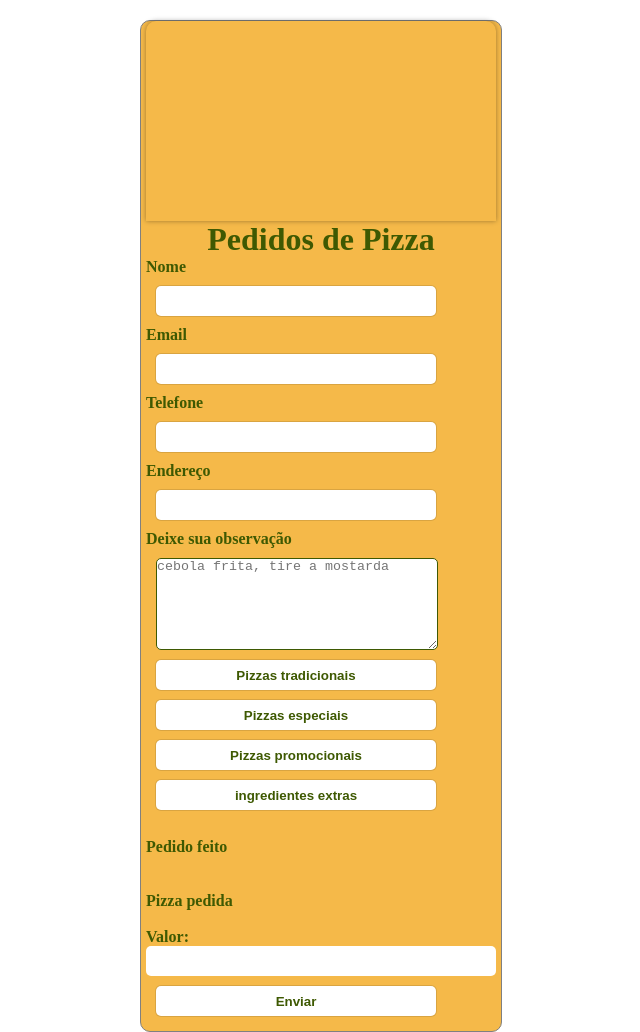
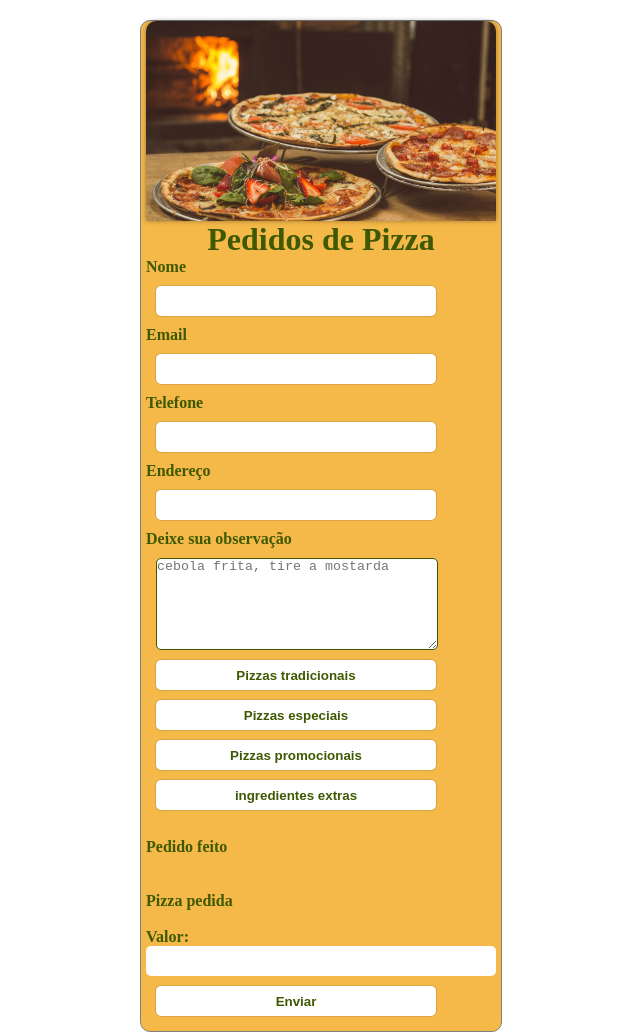
Before and after one commit to Brunodev2/projeto_pedidos_java, a plain HTML site: page index.html in a window 1280 px wide. Shown: the whole page, without its empty margins (319-959 px from the left). Drawn offline with nearby package versions, Linux system fonts and the light colour scheme; the site is published under a folder, as on GitHub Pages, so addresses that start at the root find nothing.

Commit message:
Update style.css

```diff
--- a/css/style.css
+++ b/css/style.css
@@ -37,7 +37,7 @@ border-radius: 10px;
     width: 350px;
     height: 200px;
 box-shadow: 0 0 5px rgba(0, 0, 0, 0.359);
-background-image: url('/img/pexels-narda-yescas-1566837.png');
+background-image: url('../img/pexels-narda-yescas-1566837.png');
 
 background-repeat:no-repeat;
 position: relative;
```
